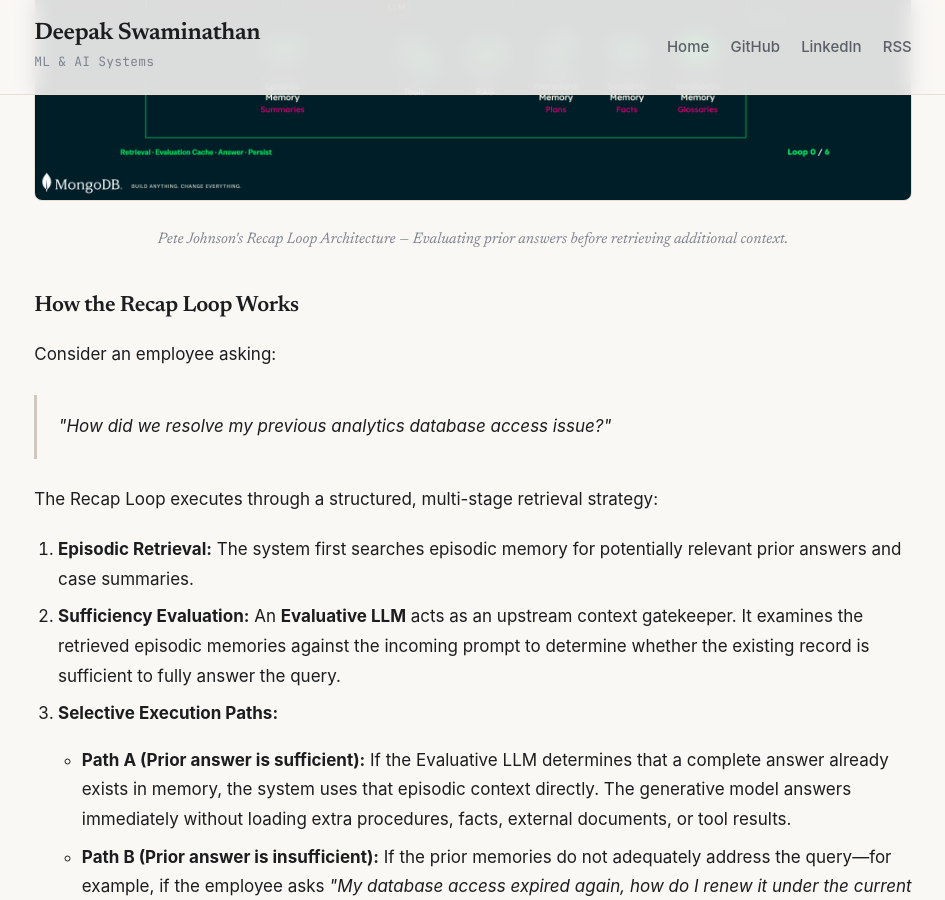
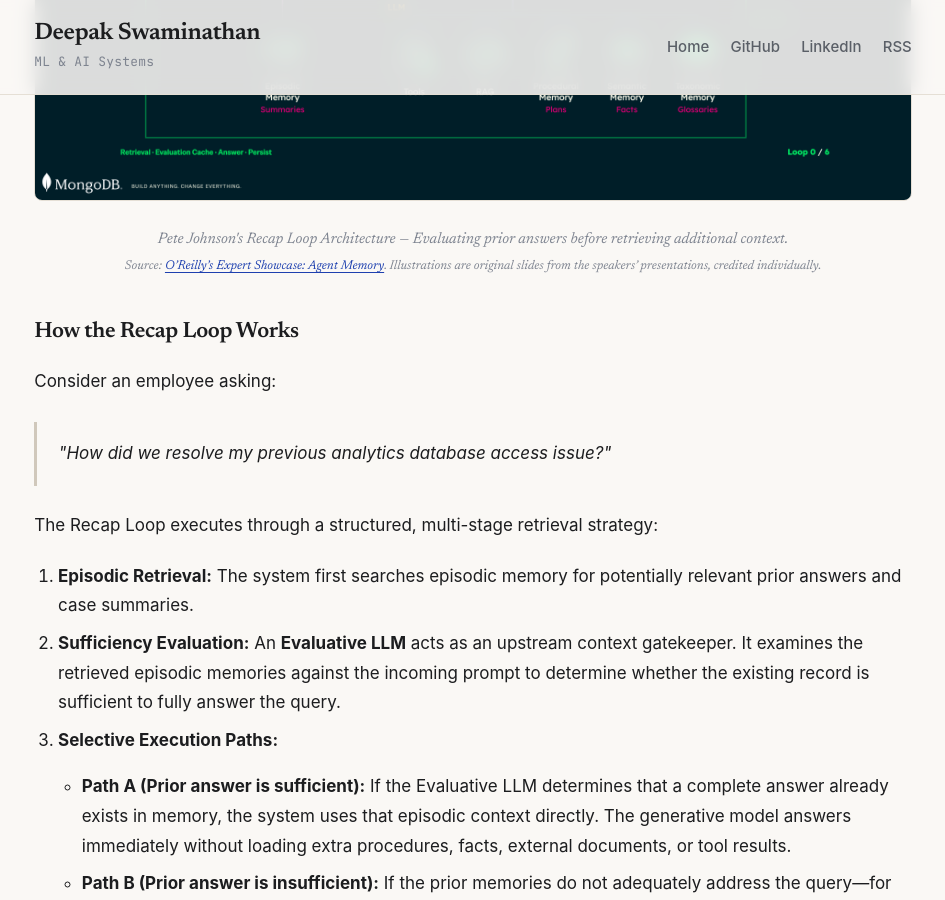
Before and after one commit to s23deepak/s23deepak.github.io, a Jekyll site: the page built from _posts/2026-10-29-beyond-context-windows-how-agent-memory-makes-context-more-efficient.md, in a window 1280 px wide and 900 px high, scrolled down 6562 px. Shown: the whole window, without its empty margins (167-1112 px from the left). Built offline with Jekyll 4.4.1, drawn with Linux system fonts in a browser that asks for light colours; some of the changed text lies outside the part shown.

Commit message:
Add source attribution for O'Reilly Expert Showcase slides

```diff
--- a/_posts/2026-10-29-beyond-context-windows-how-agent-memory-makes-context-more-efficient.md
+++ b/_posts/2026-10-29-beyond-context-windows-how-agent-memory-makes-context-more-efficient.md
@@ -131,7 +131,7 @@ In [O'Reilly's Expert Showcase: Agent Memory](https://www.oreilly.com/live-event
 
 <figure>
     <img src="/assets/images/MongoDB Agent Memory Recap Loop .png" alt="MongoDB Agent Memory Recap Loop Architecture" style="max-width:100%;height:auto;display:block;margin:1.5rem auto;border-radius:8px;">
-    <figcaption>Pete Johnson's Recap Loop Architecture — Evaluating prior answers before retrieving additional context.</figcaption>
+    <figcaption>Pete Johnson's Recap Loop Architecture — Evaluating prior answers before retrieving additional context.<br><small style="color: var(--text-muted);">Source: <a href="https://learning.oreilly.com/videos/expert-showcase-agent/0642572428136/?utm_campaign=what-should-an-agent-remember&utm_medium=referral&utm_source=www.turingpost.com" target="_blank" rel="noopener">O’Reilly’s Expert Showcase: Agent Memory</a>. Illustrations are original slides from the speakers’ presentations, credited individually.</small></figcaption>
 </figure>
 
 ### How the Recap Loop Works
@@ -251,3 +251,5 @@ As I reflect on this architecture, one open question I keep coming back to is: *
 3. MongoDB Documentation — [Atlas Agent Engine](https://www.mongodb.com/docs/agentengine/).
 4. MongoDB Documentation — [Agent Memory Types](https://www.mongodb.com/docs/agentengine/add-features/memory-types/).
 5. MongoDB Documentation — [Memory Extraction & Reconciliation](https://www.mongodb.com/docs/agentengine/add-features/memory-extraction/).
+
+*Source: [O’Reilly’s Expert Showcase: Agent Memory](https://learning.oreilly.com/videos/expert-showcase-agent/0642572428136/?utm_campaign=what-should-an-agent-remember&utm_medium=referral&utm_source=www.turingpost.com). Illustrations are original slides from the speakers’ presentations, credited individually.*
```
Also changed, not shown: 1 other file.
